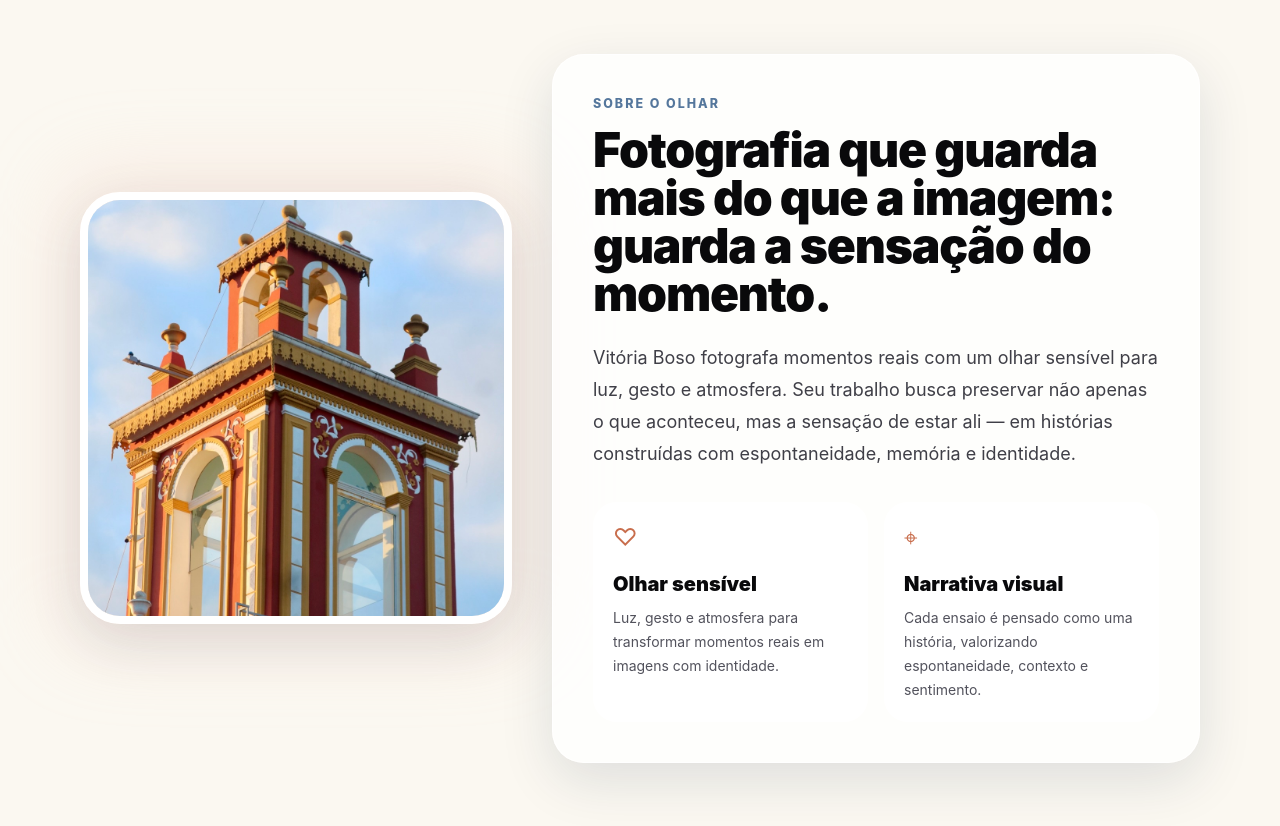
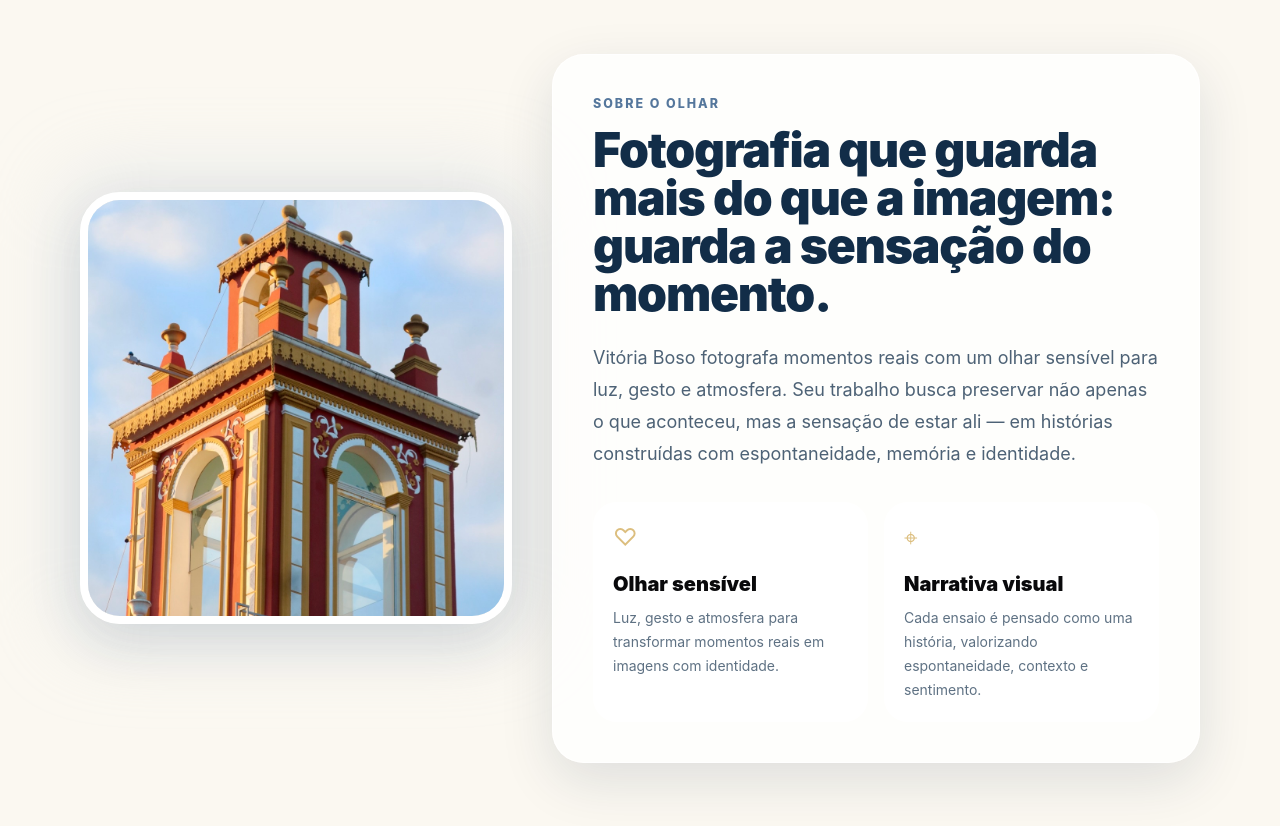
Before and after one commit to marlouun/portfolio-vitoria-boso, a React (Vite) app: page / in a window 1280 px wide. Shown: the part 880-1706 px from the top of the page. Built offline with nearby package versions, Linux system fonts and the light colour scheme.

Commit message:
style: aplica paleta VITRA ao site

```diff
--- a/src/components/About.tsx
+++ b/src/components/About.tsx
@@ -11,7 +11,7 @@ export function About() {
     <section id="sobre" className="py-16 sm:py-20">
       <div className="container-page grid gap-10 lg:grid-cols-[0.8fr_1.2fr] lg:items-center">
         <Reveal direction="right" className="relative">
-          <div className="absolute -inset-4 rounded-[2.5rem] bg-[#f2c6b6]/32 blur-2xl" aria-hidden="true" />
+          <div className="absolute -inset-4 rounded-[2.5rem] bg-[#c8d4e0]/40 blur-2xl" aria-hidden="true" />
           <img
             src={profile.profileImage}
             alt="Fotografia do portfólio de Vitória Boso"
@@ -30,15 +30,15 @@ export function About() {
         <Reveal direction="left" delay={0.06}>
           <div className="card-glass rounded-[2rem] p-7 soft-shadow sm:p-10">
             <p className="section-kicker">Sobre o olhar</p>
-            <h2 className="mt-3 text-4xl font-black tracking-tight text-zinc-950 sm:text-5xl">Fotografia que guarda mais do que a imagem: guarda a sensação do momento.</h2>
-            <p className="mt-6 text-lg leading-8 text-zinc-700">{profile.shortBio}</p>
+            <h2 className="mt-3 text-4xl font-black tracking-tight text-[#122d48] sm:text-5xl">Fotografia que guarda mais do que a imagem: guarda a sensação do momento.</h2>
+            <p className="mt-6 text-lg leading-8 text-[#122d48]/75">{profile.shortBio}</p>
 
             <div className="mt-8 grid gap-4 sm:grid-cols-2">
               {cards.map((item) => (
                 <div key={item.title} className="rounded-3xl bg-white p-5 transition duration-300 hover:-translate-y-2">
-                  <span className="text-2xl text-[#c86d4c]" aria-hidden="true">{item.icon}</span>
+                  <span className="text-2xl text-[#dcbe7e]" aria-hidden="true">{item.icon}</span>
                   <h3 className="mt-4 text-xl font-black">{item.title}</h3>
-                  <p className="mt-2 text-sm leading-6 text-zinc-600">{item.text}</p>
+                  <p className="mt-2 text-sm leading-6 text-[#122d48]/68">{item.text}</p>
                 </div>
               ))}
             </div>
```
